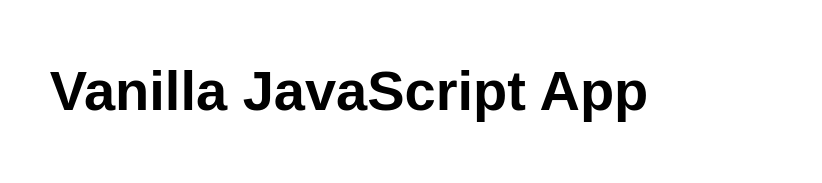
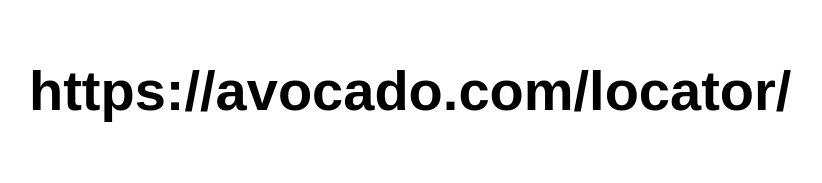
Before and after one commit to Numbuhs/cit-extra-credit-project, a website: page src/index.html in a window 1280 px wide. Shown: the whole page, without its empty margins (291-1113 px from the left). Drawn offline with Linux system fonts and the light colour scheme.

Commit message:
Update index.html

```diff
--- a/src/index.html
+++ b/src/index.html
@@ -5,12 +5,12 @@
   <meta charset="UTF-8">
   <meta name="viewport" content="width=device-width, initial-scale=1.0">
   <link rel="stylesheet" href="styles.css">
-  <title>Vanilla JavaScript App</title>
+  <title>World's Best Guacamole Finder</title>
 </head>
 
 <body>
   <main>
-    <h1>Vanilla JavaScript App</h1>
+    <h1>https://avocado.com/locator/</h1>
   </main>
 </body>
 
```
